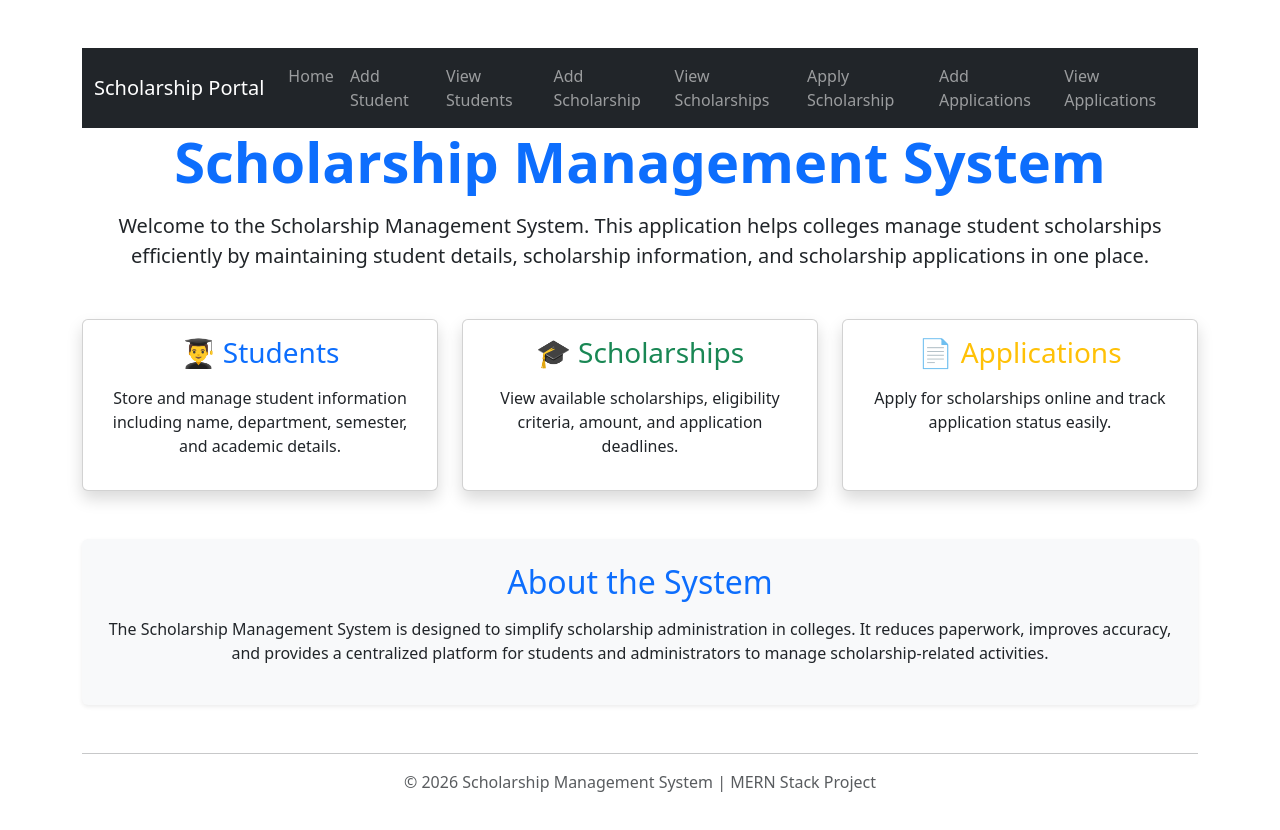
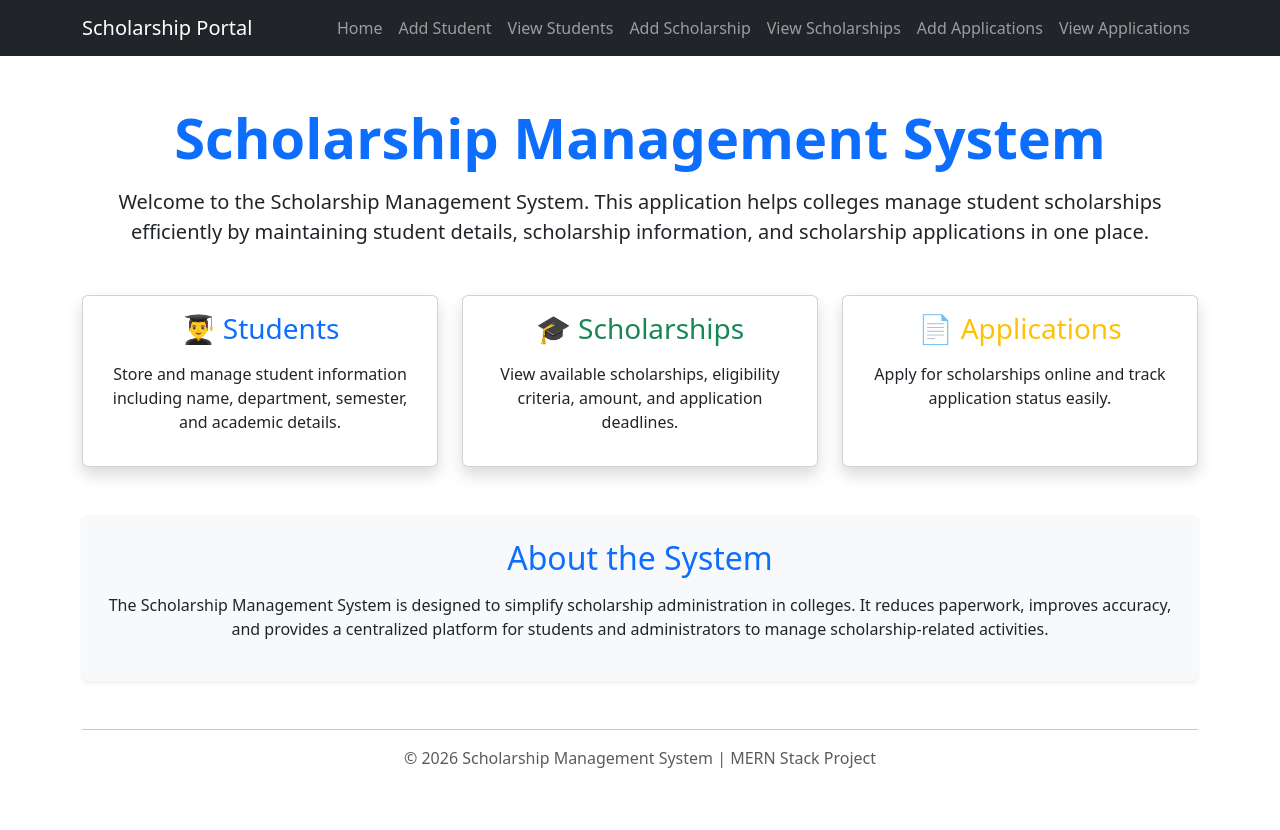
Before and after one commit to Ad-rian27/scholarship-management-app-react, a React (Vite) app: page / in a window 1280 px wide. Shown: the top 830 px of the page. Built offline with nearby package versions, Linux system fonts and the light colour scheme.

Commit message:
Final commit

```diff
--- a/src/App.jsx
+++ b/src/App.jsx
@@ -24,10 +24,7 @@ function App() {
 
         <Route path="/add-applications" element={<AddApp />} />
         <Route path="/view-scholarships" element={<ViewScholar />} />
-
-
-
-        <Route path="/add-scholarship" element={<AddScholar />} />
+        <Route path="/apply-scholarship" element={<AddScholar />} />
         <Route path="/view-students" element={<ViewStud />} />
         <Route path="/add-student" element={<AddStudent />} />
       </Routes>
--- a/src/components/Home.jsx
+++ b/src/components/Home.jsx
@@ -3,8 +3,10 @@ import Navigation from "./Navigation";
 
 const Home = () => {
   return (
+    <div>
+              <Navigation />
     <div className="container py-5">
-        <Navigation />
+
 
       {/* Welcome Section */}
       <div className="text-center mb-5">
@@ -84,6 +86,7 @@ const Home = () => {
       </footer>
 
     </div>
+    </div>
   );
 };
 
--- a/src/components/Navigation.jsx
+++ b/src/components/Navigation.jsx
@@ -48,7 +48,7 @@ const Navigation = () => {
               </li>
 
               <li className="nav-item">
-                <Link className="nav-link" to="/add-scholarship">
+                <Link className="nav-link" to="/apply-scholarship">
                   Add Scholarship
                 </Link>
               </li>
@@ -56,12 +56,6 @@ const Navigation = () => {
               <li className="nav-item">
                 <Link className="nav-link" to="/view-scholarships">
                   View Scholarships
-                </Link>
-              </li>
-
-              <li className="nav-item">
-                <Link className="nav-link" to="/apply-scholarship">
-                  Apply Scholarship
                 </Link>
               </li>
 
```
